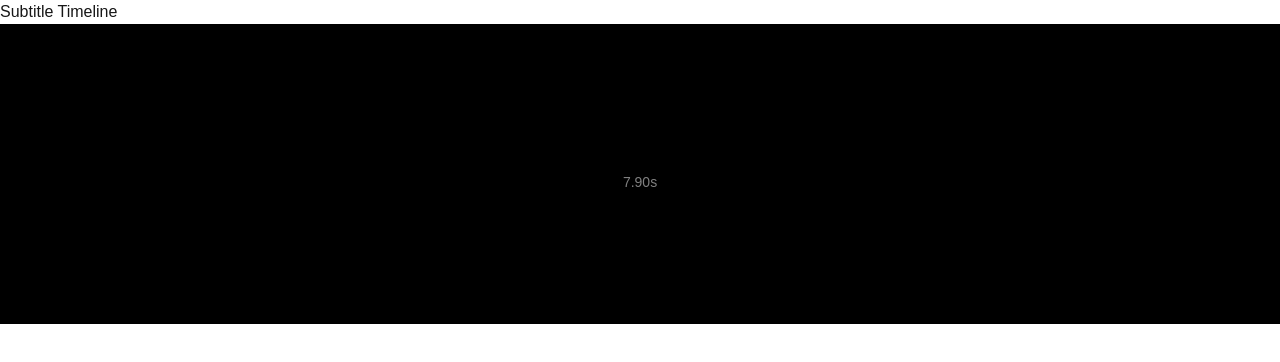
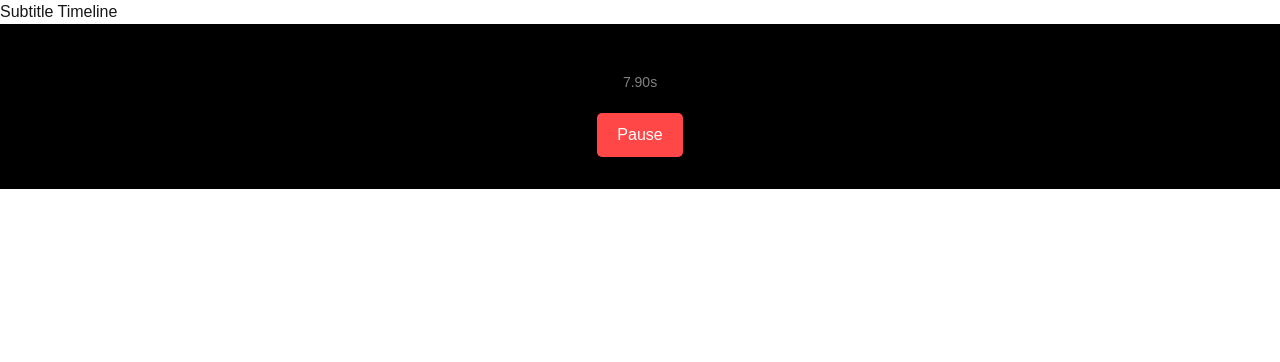
Before and after one commit to neginpashmakian/PHONT, a Next.js app in the folder subtitle-timeline/: page / in a window 1280 px wide. Shown: the top 362 px of the page. Built offline with nearby package versions, Linux system fonts and the light colour scheme.

Commit message:
add scale to subtitle

```diff
--- a/subtitle-timeline/src/app/components/SubtitleTimeline.js
+++ b/subtitle-timeline/src/app/components/SubtitleTimeline.js
@@ -1,4 +1,4 @@
-"use client"; // Add this line at the top to mark the component as client-side
+"use client"; // Mark the component as client-side
 
 import { useEffect, useState } from "react";
 import styles from "./SubtitleTimeline.module.css";
@@ -7,6 +7,8 @@ const SubtitleTimeline = () => {
   const [currentTime, setCurrentTime] = useState(0);
   const [activeSubtitle, setActiveSubtitle] = useState(null);
   const [subtitles, setSubtitles] = useState([]);
+  const [isFinished, setIsFinished] = useState(false); // Track if subtitles are finished
+  const [isPaused, setIsPaused] = useState(false); // Track if the timeline is paused
 
   // Fetch the subtitles data
   useEffect(() => {
@@ -21,12 +23,15 @@ const SubtitleTimeline = () => {
 
   // Simulate the video time progress
   useEffect(() => {
-    const interval = setInterval(() => {
-      setCurrentTime((prev) => prev + 0.1); // Update every 0.1 seconds
-    }, 100);
+    let interval;
+    if (!isPaused && !isFinished) {
+      interval = setInterval(() => {
+        setCurrentTime((prev) => prev + 0.1); // Update every 0.1 seconds
+      }, 100);
+    }
 
-    return () => clearInterval(interval); // Cleanup when component unmounts
-  }, []);
+    return () => clearInterval(interval); // Cleanup when component unmounts or paused
+  }, [isPaused, isFinished]);
 
   // Check and set the active subtitle based on current time
   useEffect(() => {
@@ -36,7 +41,33 @@ const SubtitleTimeline = () => {
     if (current?.subtitle !== activeSubtitle?.subtitle) {
       setActiveSubtitle(current); // Set active subtitle
     }
+
+    // Check if all subtitles have been displayed
+    if (currentTime > subtitles[subtitles.length - 1]?.end_time) {
+      setIsFinished(true); // Stop the time update once all subtitles are shown
+    }
   }, [currentTime, subtitles, activeSubtitle]);
+
+  // Render words with dynamic styles
+  const renderWords = (words) => {
+    return words.map((word, index) => {
+      const wordStyle = {
+        transform: `scale(${1 + word.emphasis})`,
+        opacity: word.confidence_word, // Use confidence for opacity
+      };
+
+      return (
+        <span key={index} style={wordStyle} className={styles.word}>
+          {word.word}
+        </span>
+      );
+    });
+  };
+
+  // Pause/Resume toggle
+  const togglePause = () => {
+    setIsPaused((prev) => !prev);
+  };
 
   return (
     <div className={styles.timelineContainer}>
@@ -45,9 +76,12 @@ const SubtitleTimeline = () => {
           activeSubtitle ? styles.animate : ""
         }`}
       >
-        {activeSubtitle?.subtitle}
+        {activeSubtitle && renderWords(activeSubtitle.words)}
       </div>
       <div className={styles.time}>{currentTime.toFixed(2)}s</div>
+      <button className={styles.pauseButton} onClick={togglePause}>
+        {isPaused ? "Resume" : "Pause"}
+      </button>
     </div>
   );
 };
--- a/subtitle-timeline/src/app/components/SubtitleTimeline.module.css
+++ b/subtitle-timeline/src/app/components/SubtitleTimeline.module.css
@@ -1,48 +1,74 @@
 .timelineContainer {
   display: flex;
   flex-direction: column;
+  justify-content: center;
   align-items: center;
-  background: black;
+  background-color: black;
   color: white;
   font-size: 24px;
+  height: 100%;
   padding: 2rem;
-  height: 300px;
-  justify-content: center;
+  text-align: center;
 }
 
 .subtitleBox {
   opacity: 0;
   transform: scale(1);
-  transition: opacity 0.2s ease-in;
-  will-change: transform;
-  transform-origin: center; /* Make sure the transformation is centered */
+  transition: opacity 0.2s ease-in-out;
+  transform-origin: center;
+  display: inline-block;
+  width: 100%;
+  max-width: 90%;
+  text-align: center;
 }
 
 .subtitleBox.animate {
-  animation: bounceScaleDistort 1.2s ease forwards;
+  animation: bounceScaleDistort 1.5s ease-in-out forwards;
   opacity: 1;
+}
+
+.word {
+  display: inline-block;
+  margin: 0 10px;
+  transition: transform 0.2s ease, opacity 0.5s ease;
 }
 
 @keyframes bounceScaleDistort {
   0% {
-    transform: scale(1); /* Start at normal size */
+    transform: scale(1);
   }
   25% {
-    transform: scale(1.5) skewX(-5deg); /* Grow and distort slightly */
+    transform: scale(1.2) skewX(-5deg);
   }
   50% {
-    transform: scale(1.3) skewX(5deg); /* Shrink and distort in the opposite direction */
+    transform: scale(1.5) skewX(5deg);
   }
   75% {
-    transform: scale(1.4) skewX(-5deg); /* Grow again */
+    transform: scale(1.2) skewX(-5deg);
   }
   100% {
-    transform: scale(1) skewX(0deg); /* Return to normal size */
+    transform: scale(1) skewX(0deg);
   }
 }
 
 .time {
+  font-size: 14px;
   margin-top: 1rem;
-  font-size: 14px;
   opacity: 0.5;
 }
+
+.pauseButton {
+  margin-top: 20px;
+  padding: 10px 20px;
+  background-color: #ff4747;
+  color: white;
+  border: none;
+  font-size: 16px;
+  cursor: pointer;
+  border-radius: 5px;
+  transition: background-color 0.3s ease;
+}
+
+.pauseButton:hover {
+  background-color: #ff2f2f;
+}
```
